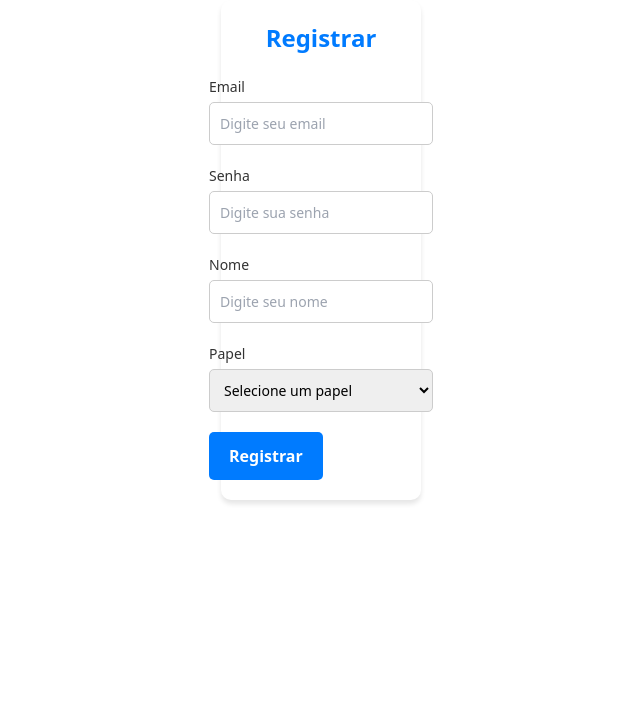
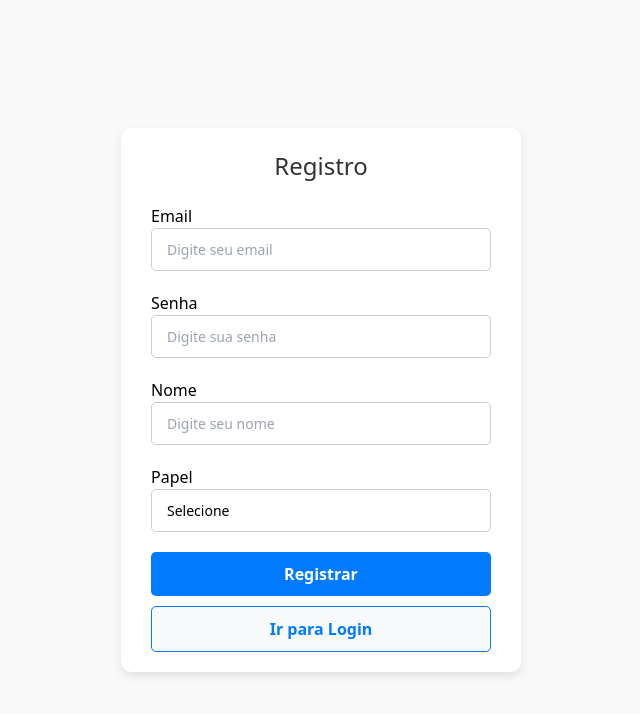
Before and after one commit to TrindadeF/healthTrack, a Next.js app: page /auth/register in a window 1280 px wide. Shown: the top 714 px of the page, without its empty margins (319-959 px from the left). Built offline with nearby package versions, Linux system fonts and the light colour scheme; no server answers.

Commit message:
pages bug fixing

```diff
--- a/src/components/SharedComponents/Sidebar.tsx
+++ b/src/components/SharedComponents/Sidebar.tsx
@@ -19,7 +19,7 @@ const Sidebar: React.FC = () => {
   const userProfileRoute =
     user.role === "paciente" ? "/patients/dashboard" : "/doctors/profile";
   const userHistoryRoute =
-    user.role === "paciente" ? "/patients/history" : "/doctors/index";
+    user.role === "paciente" ? "/patients/history" : "/doctors/";
   const userNotificationsRoute =
     user.role === "paciente"
       ? "/patients/notifications"
--- a/src/pages/_app.tsx
+++ b/src/pages/_app.tsx
@@ -4,6 +4,7 @@ import { useEffect } from "react";
 import { AuthProvider } from "@/context/AuthContext";
 import Sidebar from "@/components/SharedComponents/Sidebar";
 import "react-toastify/dist/ReactToastify.css";
+import { ToastContainer } from "react-toastify";
 
 const MyApp = ({ Component, pageProps }: AppProps) => {
   useEffect(() => {
@@ -13,6 +14,7 @@ const MyApp = ({ Component, pageProps }: AppProps) => {
   return (
     <div className="app-container">
       <AuthProvider>
+        <ToastContainer position="top-right" autoClose={3000} />
         <Sidebar />
         <Component {...pageProps} />
       </AuthProvider>
--- /dev/null
+++ b/src/pages/auth/register.module.css
@@ -0,0 +1,116 @@
+/* Container principal */
+.container {
+  display: flex;
+  justify-content: center;
+  align-items: center;
+  height: 100vh;
+  background-color: #f9f9f9;
+}
+
+/* Estilização do formulário */
+.form {
+  background: #ffffff;
+  padding: 20px 30px;
+  border-radius: 10px;
+  box-shadow: 0 4px 10px rgba(0, 0, 0, 0.1);
+  width: 100%;
+  max-width: 400px;
+  display: flex;
+  flex-direction: column;
+}
+
+/* Campos do formulário */
+.formField {
+  margin-bottom: 15px;
+}
+
+.label {
+  display: block;
+  margin-bottom: 5px;
+  font-size: 14px;
+  color: #666666;
+}
+
+.input {
+  width: 100%;
+  padding: 10px 15px;
+  font-size: 14px;
+  border: 1px solid #cccccc;
+  border-radius: 5px;
+  transition: border-color 0.3s ease-in-out;
+}
+
+.input:focus {
+  outline: none;
+  border-color: #007bff;
+  box-shadow: 0 0 4px rgba(0, 123, 255, 0.5);
+}
+
+/* Select personalizado */
+select.input {
+  appearance: none;
+  background-color: #ffffff;
+  cursor: pointer;
+}
+
+/* Mensagens de erro */
+.errorMessage {
+  margin-top: 5px;
+  font-size: 12px;
+  color: #e53e3e;
+}
+
+/* Botão de envio */
+.button {
+  padding: 10px 15px;
+  font-size: 16px;
+  font-weight: bold;
+  color: #ffffff;
+  background-color: #007bff;
+  border: none;
+  border-radius: 5px;
+  cursor: pointer;
+  transition: background-color 0.3s ease-in-out;
+}
+
+.button:disabled {
+  background-color: #cccccc;
+  cursor: not-allowed;
+}
+
+.button:hover:not(:disabled) {
+  background-color: #0056b3;
+}
+
+/* Mensagem de sucesso ou erro */
+.modalMessage {
+  margin-top: 15px;
+  text-align: center;
+  font-size: 14px;
+  color: #4caf50; /* Verde para sucesso */
+}
+
+.modalMessage.error {
+  color: #e53e3e; /* Vermelho para erros */
+}
+
+/* Adicione uma classe específica para o título */
+.title {
+  text-align: center;
+  font-size: 24px;
+  color: #333333;
+  margin-bottom: 20px;
+}
+
+/* Botão secundário (ir para login) */
+.secondaryButton {
+  margin-top: 10px;
+  background-color: #f8f9fa;
+  color: #007bff;
+  border: 1px solid #007bff;
+}
+
+.secondaryButton:hover {
+  background-color: #007bff;
+  color: #ffffff;
+}
--- a/src/pages/auth/register.tsx
+++ b/src/pages/auth/register.tsx
@@ -1,14 +1,13 @@
-import { useState } from "react";
+/* eslint-disable @typescript-eslint/no-explicit-any */
+import React, { useState } from "react";
 import { useForm } from "react-hook-form";
+import * as yup from "yup";
 import { yupResolver } from "@hookform/resolvers/yup";
-import * as yup from "yup";
 import api from "../../services/api";
-import { RegisterFormData } from "@/types/forms";
-import Loader from "../../components/SharedComponents/Loader";
-import Modal from "../../components/SharedComponents/Modal";
-import styles from "../../styles/Form.module.css";
+import styles from "./register.module.css";
+import { toast } from "react-toastify";
+import { useRouter } from "next/router";
 
-// Validação com yup
 const schema = yup.object().shape({
   email: yup.string().email("Email inválido").required("Email é obrigatório"),
   password: yup
@@ -21,36 +20,44 @@ const schema = yup.object().shape({
     .oneOf(["medico", "paciente"], "Selecione um papel válido")
     .required("Papel é obrigatório"),
   hospital: yup.string().when("role", {
-    is: "medico",
-    then: yup.string().required("Hospital é obrigatório para médicos"),
-    otherwise: yup.string().notRequired(),
+    is: (role: string) => role === "medico",
+    then: (schema) => schema.required("Hospital é obrigatório para médicos"),
+    otherwise: (schema) => schema.notRequired(),
+  }),
+  crm: yup.string().when("role", {
+    is: (role: string) => role === "medico",
+    then: (schema) =>
+      schema
+        .matches(/^\d+$/, "CRM deve conter apenas números")
+        .required("CRM é obrigatório para médicos"),
+    otherwise: (schema) => schema.notRequired(),
   }),
   cpf: yup.string().when("role", {
-    is: "paciente",
-    then: yup
-      .string()
+    is: (role: string) => role === "paciente",
+    then: (schema) =>
+      schema
         .matches(/^\d{11}$/, "CPF deve ter 11 dígitos numéricos")
         .required("CPF é obrigatório para pacientes"),
-    otherwise: yup.string().notRequired(),
+    otherwise: (schema) => schema.notRequired(),
   }),
 });
 
-const Register = () => {
+const RegisterForm = () => {
   const [loading, setLoading] = useState(false);
-  const [modalMessage, setModalMessage] = useState<string | null>(null);
+  const router = useRouter();
 
   const {
     register,
     handleSubmit,
+    watch,
     formState: { errors },
-    watch,
   } = useForm({
     resolver: yupResolver(schema),
   });
 
   const role = watch("role");
 
-  const onSubmit = async (data: RegisterFormData) => {
+  const onSubmit = async (data: any) => {
     setLoading(true);
 
     try {
@@ -60,28 +67,34 @@ const Register = () => {
         name: data.name,
         role: data.role,
         hospital: data.role === "medico" ? data.hospital : undefined,
+        crm: data.role === "medico" ? data.crm : undefined,
         cpf: data.role === "paciente" ? data.cpf : undefined,
       });
 
       if (response.status === 201) {
-        setModalMessage("Registro realizado com sucesso!");
+        toast.success("Registro realizado com sucesso!");
       }
-    } catch (err: unknown) {
-      console.error("Erro durante o registro:", err);
-      setModalMessage("Ocorreu um erro durante o registro. Tente novamente.");
+    } catch (err: any) {
+      if (err.response?.data?.error) {
+        toast.error(err.response.data.error);
+      } else {
+        toast.error("Erro ao registrar. Tente novamente.");
+      }
     } finally {
       setLoading(false);
     }
   };
 
   return (
-    <div className={styles.formContainer}>
-      <h1 className={styles.formTitle}>Registrar</h1>
-      <form onSubmit={handleSubmit(onSubmit)}>
+    <div className={styles.container}>
+      <form className={styles.form} onSubmit={handleSubmit(onSubmit)}>
+        <h2 className={styles.title}>Registro</h2>
+
         <div className={styles.formField}>
-          <label className={styles.label}>Email</label>
+          <label>Email</label>
           <input
             {...register("email")}
+            type="email"
             placeholder="Digite seu email"
             className={styles.input}
           />
@@ -89,7 +102,7 @@ const Register = () => {
         </div>
 
         <div className={styles.formField}>
-          <label className={styles.label}>Senha</label>
+          <label>Senha</label>
           <input
             {...register("password")}
             type="password"
@@ -100,9 +113,10 @@ const Register = () => {
         </div>
 
         <div className={styles.formField}>
-          <label className={styles.label}>Nome</label>
+          <label>Nome</label>
           <input
             {...register("name")}
+            type="text"
             placeholder="Digite seu nome"
             className={styles.input}
           />
@@ -110,9 +124,9 @@ const Register = () => {
         </div>
 
         <div className={styles.formField}>
-          <label className={styles.label}>Papel</label>
-          <select {...register("role")} className={styles.select}>
-            <option value="">Selecione um papel</option>
+          <label>Papel</label>
+          <select {...register("role")} className={styles.input}>
+            <option value="">Selecione</option>
             <option value="medico">Médico</option>
             <option value="paciente">Paciente</option>
           </select>
@@ -120,8 +134,9 @@ const Register = () => {
         </div>
 
         {role === "medico" && (
+          <>
             <div className={styles.formField}>
-            <label className={styles.label}>Hospital</label>
+              <label>Hospital</label>
               <input
                 {...register("hospital")}
                 placeholder="Digite o nome do hospital"
@@ -129,11 +144,21 @@ const Register = () => {
               />
               <p className={styles.errorMessage}>{errors.hospital?.message}</p>
             </div>
+            <div className={styles.formField}>
+              <label>CRM</label>
+              <input
+                {...register("crm")}
+                placeholder="Digite seu CRM"
+                className={styles.input}
+              />
+              <p className={styles.errorMessage}>{errors.crm?.message}</p>
+            </div>
+          </>
         )}
 
         {role === "paciente" && (
           <div className={styles.formField}>
-            <label className={styles.label}>CPF</label>
+            <label>CPF</label>
             <input
               {...register("cpf")}
               placeholder="Digite seu CPF"
@@ -143,30 +168,19 @@ const Register = () => {
           </div>
         )}
 
-        <button type="submit" className={styles.button}>
-          Registrar
+        <button type="submit" className={styles.button} disabled={loading}>
+          {loading ? "Registrando..." : "Registrar"}
+        </button>
+        <button
+          type="button"
+          className={`${styles.button} ${styles.secondaryButton}`}
+          onClick={() => router.push("/auth/login")}
+        >
+          Ir para Login
         </button>
       </form>
-
-      {loading && (
-        <div className={styles.loaderWrapper}>
-          <Loader />
-        </div>
-      )}
-
-      {modalMessage && (
-        <div className={styles.modalWrapper}>
-          <Modal
-            title="Sucesso"
-            isOpen={true}
-            onClose={() => setModalMessage(null)}
-          >
-            <p>{modalMessage}</p>
-          </Modal>
-        </div>
-      )}
     </div>
   );
 };
 
-export default Register;
+export default RegisterForm;
--- /dev/null
+++ b/src/pages/doctors/profile.module.css
@@ -0,0 +1,72 @@
+/* Estilização geral do container */
+.container {
+  display: flex;
+  flex-direction: column;
+  align-items: center;
+  justify-content: center;
+  padding: 20px;
+  background-color: #f7f9fc;
+  height: 100vh;
+}
+
+/* Estilo do título */
+.title {
+  font-size: 28px;
+  font-weight: bold;
+  color: #333333;
+  margin-bottom: 20px;
+  text-align: center;
+}
+
+/* Estilização do cartão de perfil */
+.profileCard {
+  display: flex;
+  flex-direction: column;
+  align-items: center;
+  padding: 20px;
+  background: white;
+  border-radius: 10px;
+  box-shadow: 0 4px 12px rgba(0, 0, 0, 0.1);
+  max-width: 400px;
+  width: 100%;
+}
+
+/* Estilização do avatar */
+.avatar {
+  margin-bottom: 20px;
+}
+
+.avatar img {
+  width: 100px;
+  height: 100px;
+  border-radius: 50%;
+  border: 2px solid #007bff;
+}
+
+/* Estilização das informações */
+.info {
+  width: 100%;
+}
+
+.info p {
+  font-size: 16px;
+  color: #555555;
+  margin-bottom: 10px;
+}
+
+.info strong {
+  color: #007bff;
+}
+
+/* Estilo para mensagens de erro e carregamento */
+.error,
+.loading {
+  font-size: 16px;
+  color: #e53e3e;
+  text-align: center;
+  margin-top: 20px;
+}
+
+.loading {
+  color: #007bff;
+}
```
Also changed, not shown: src/pages/doctors/index.tsx (+112 -32 lines), src/pages/doctors/profile.tsx (+15 -5 lines). Lines whose indentation alone changed are shown as unchanged.
